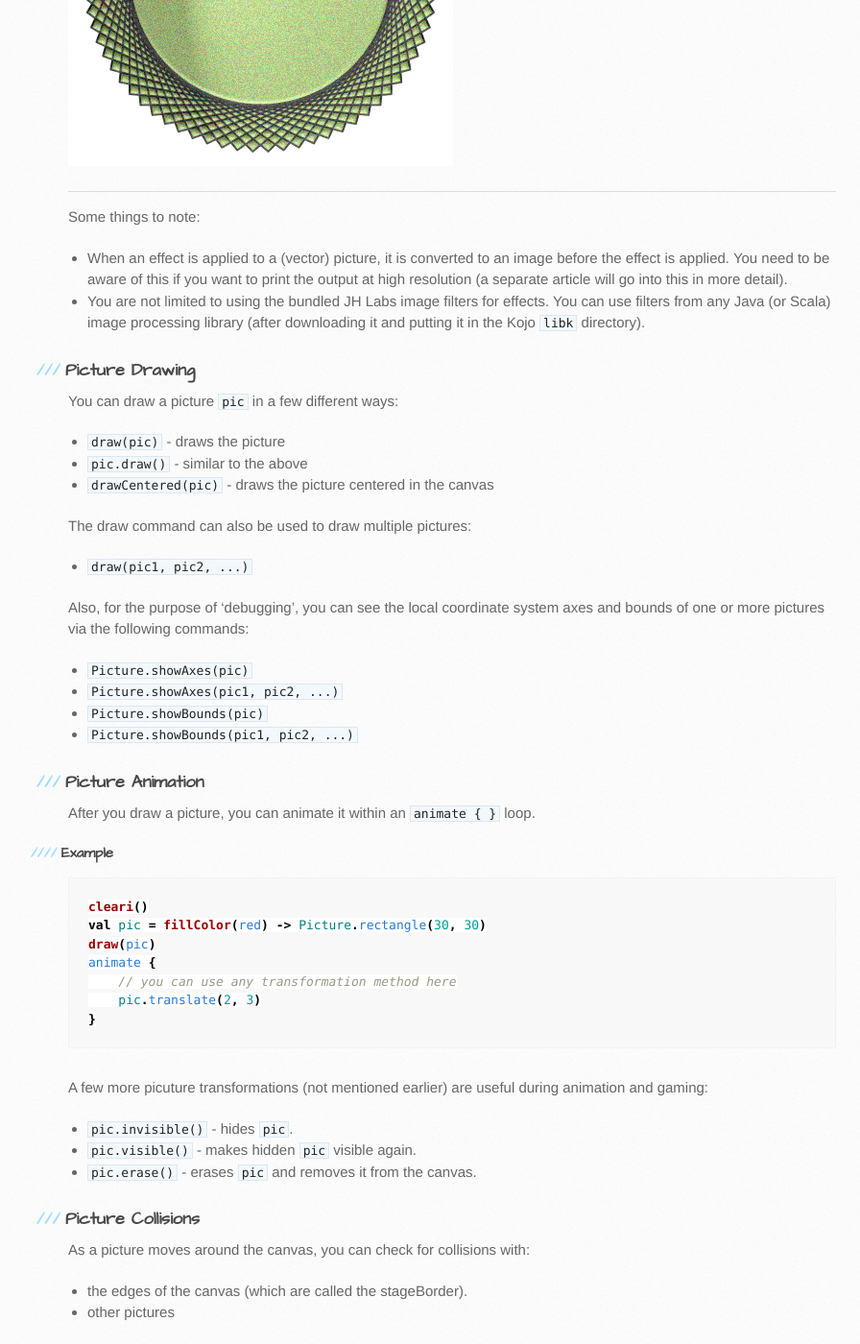
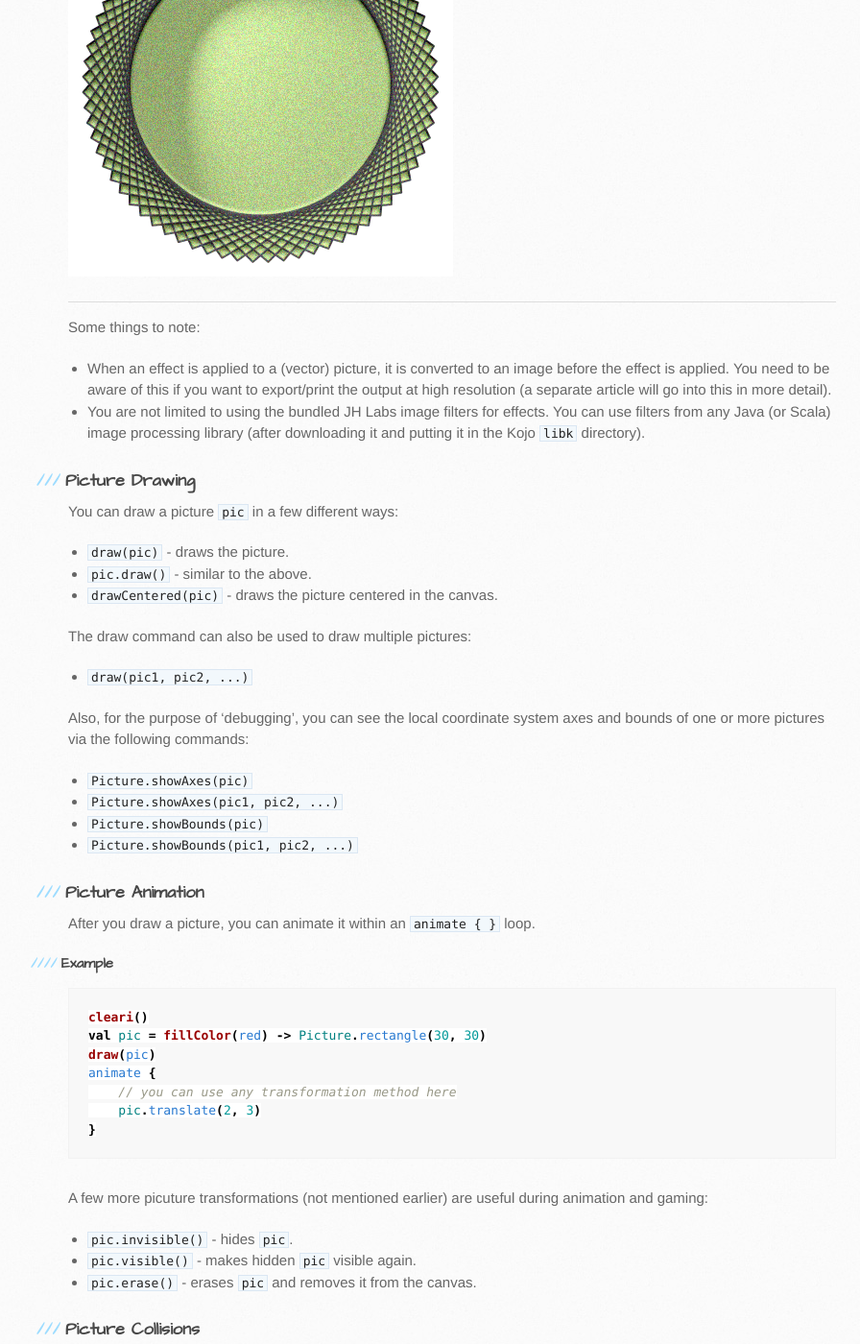
Before and after one commit to kojodoc/kojodoc.github.io, a Jekyll site: the page built from tutorials/pictures-intro.md, in a window 1280 px wide and 1400 px high, scrolled down 9462 px. Shown: the whole window at 96% size, without its empty margins (99-995 px from the left). Built offline with Jekyll 4.4.1, drawn with Linux system fonts in a browser that asks for light colours; our own code applies the rules of GitHub Pages for plain Markdown files; the repository's description, which GitHub fills in, is left out; some of the changed text lies outside the part shown.

Commit message:
Pictures tutorial additions.

````diff
--- a/tutorials/pictures-intro.md
+++ b/tutorials/pictures-intro.md
@@ -293,15 +296,15 @@ drawCentered(pic2)
 ---
 
 Some things to note:
-* When an effect is applied to a (vector) picture, it is converted to an image before the effect is applied. You need to be aware of this if you want to print the output at high resolution (a separate article will go into this in more detail).
+* When an effect is applied to a (vector) picture, it is converted to an image before the effect is applied. You need to be aware of this if you want to export/print the output at high resolution (a separate article will go into this in more detail).
 * You are not limited to using the bundled JH Labs image filters for effects. You can use filters from any Java (or Scala) image processing library (after downloading it and putting it in the Kojo `libk` directory).
 
 
 ### Picture Drawing
 You can draw a picture `pic` in a few different ways:
-* `draw(pic)` - draws the picture
-* `pic.draw()` - similar to the above
-* `drawCentered(pic)` - draws the picture centered in the canvas
+* `draw(pic)` - draws the picture.
+* `pic.draw()` - similar to the above.
+* `drawCentered(pic)` - draws the picture centered in the canvas.
 
 The draw command can also be used to draw multiple pictures:
 * `draw(pic1, pic2, ...)`
@@ -428,6 +431,9 @@ Picture's can respond to mouse events in the following ways:
 * `pic.onMouseExit { (x, y) => handler code }` - The supplied code is called, with the current mouse position as input, when the mouse exits the picture.
 
 #### Example
+
+---
+
 ```scala
 clear()
 setBackground(cm.black)
````
Also changed, not shown: other parts of tutorials/pictures-intro.md (+13 -6 lines), tutorials/mouse-move.png (added).
